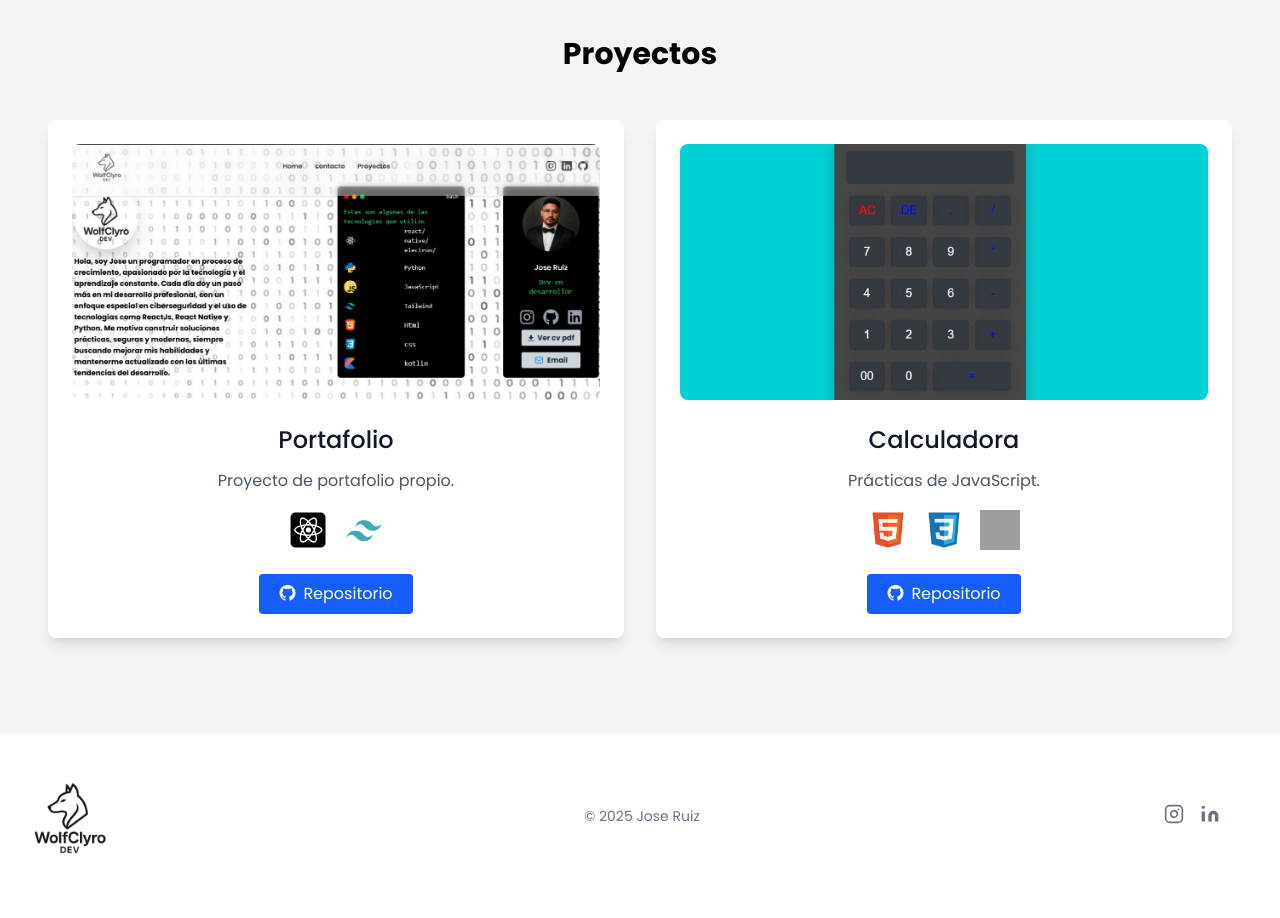
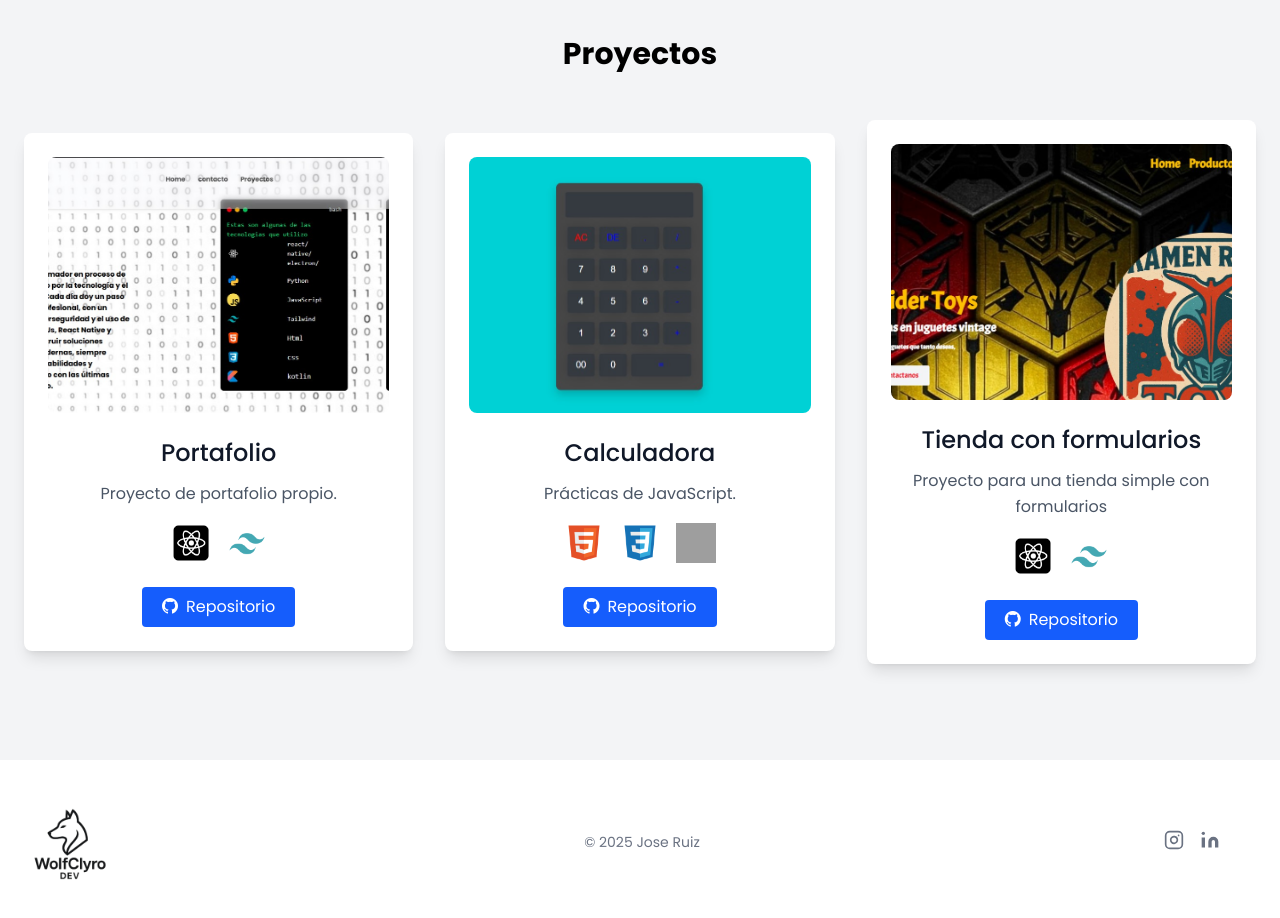
Before and after one commit to josewolfclyro/wolfclyro, a React (Vite) app: page / in a window 1280 px wide. Shown: the part 860-1778 px from the top of the page. Built offline with nearby package versions, Linux system fonts and the light colour scheme; grey boxes are pictures that could not be loaded.

Commit message:
nuevo proyecto

```diff
--- a/src/components/Hero/Hero.jsx
+++ b/src/components/Hero/Hero.jsx
@@ -12,6 +12,8 @@ import iconos7 from "../../assets/kotlin.png";
 import cv from "./../../assets/cv.pdf";
 import porta from "../../assets/printporta.jpg"
 import calcu from "../../assets/calculadora.jpg"
+import tienda from "../../assets/kamentoys.jpg"
+
 export default function Hero() {
   const handleEmailClick = () => {
     navigator.clipboard.writeText("josewolf2324@gmail.com");
@@ -287,6 +289,36 @@ export default function Hero() {
           </button>
         </a>
       </div>
+       {/* tienda */}
+       <div className="w-full md:w-1/2 max-w-xl p-6 text-center bg-white rounded-lg shadow-lg mb-10 md:mb-0">
+        <div className="rounded-lg h-64 overflow-hidden">
+          <img
+            alt="tienda"
+            className="hover:scale-110 transition-transform duration-300 object-cover object-center h-full w-full"
+            src={tienda}
+          />
+        </div>
+        <h2 className="text-2xl font-medium text-gray-900 mt-6 mb-3">
+          Tienda con formularios
+        </h2>
+        <p className="leading-relaxed text-base">
+          Proyecto para una tienda simple con formularios
+        </p>
+        <div className="flex justify-center items-center gap-4 mt-4">
+          <img src={iconos} alt="Icono 1" className="w-10 h-10" />
+          <img src={iconos4} alt="Icono 2" className="w-10 h-10" />
+        </div>
+        <a
+          href="https://github.com/josewolfclyro/kamentoys"
+          rel="noopener noreferrer"
+          target="_blank"
+        >
+          <button className="flex items-center gap-2 mx-auto mt-6 text-white bg-blue-600 border-0 py-2 px-5 focus:outline-none hover:bg-indigo-600 rounded">
+            <i className="bi bi-github"></i>
+            Repositorio
+          </button>
+        </a>
+      </div>
     </div>
   </div>
 </section>
```
Also changed, not shown: src/assets/kamentoys.jpg (added).
